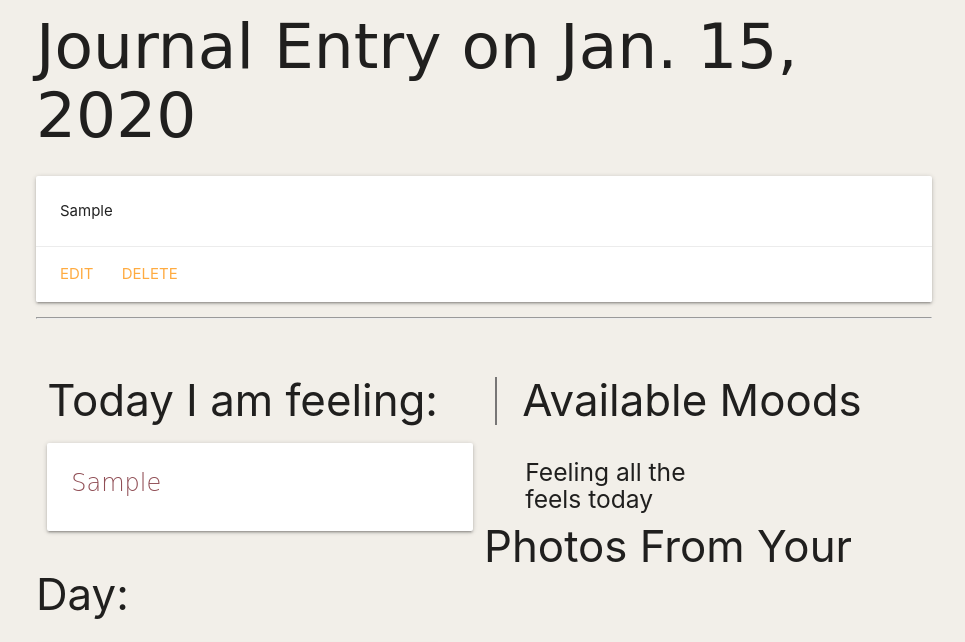
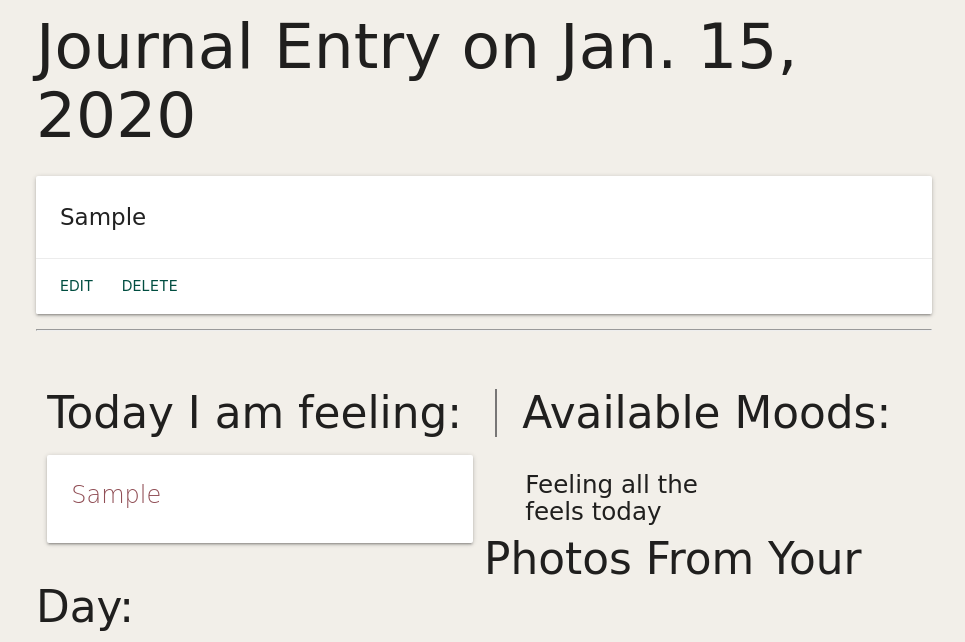
Before and after one commit to kellynelson13/my-journal, a Django app: page /entries/1/ in a window 1280 px wide. Shown: the part 94-736 px from the top of the page, without its empty margins (156-1121 px from the left). Run offline with Django 4.2, Linux system fonts and the light colour scheme; a user stored in the database is signed in; tables that the repository leaves empty hold one stand-in row (values such as "Sample post"); some web fonts are replaced.

Commit message:
styling fonts and colors

```diff
--- a/main_app/static/css/style.css
+++ b/main_app/static/css/style.css
@@ -50,7 +50,8 @@ footer {
     border-radius: 70px;
 }
 .add-mood:hover {
-    background-color: aqua;
+    cursor: pointer;
+    transform: translate(0, -8px);
 }
 /* #moods-list {
     display: inline-block;
@@ -62,7 +63,6 @@ footer {
 
 }
 .button {
-    background-color: aqua;
     padding: 15px;
     margin: 8px 0;
     border-radius: 15px;
@@ -113,3 +113,9 @@ footer {
     color: #904e55;
     font-family: 'Annie Use Your Telescope', cursive;
 }
+.entry {
+    font-size: 23px;
+}
+.detmood {
+    font-size: 25px;
+}
--- a/main_app/templates/entries/detail.html
+++ b/main_app/templates/entries/detail.html
@@ -4,22 +4,22 @@
 
 <div class="card">
   <div class="card-content">
-    <p>{{ entry.entry }}</p>
+    <p class="cursive entry">{{ entry.entry }}</p>
   </div>
   <div class="card-action">
-    <a href="{% url 'entries_update' entry.id %}">Edit</a>
-    <a href="{% url 'entries_delete' entry.id %}">Delete</a>
+    <a class="teal-text text-darken-4" href="{% url 'entries_update' entry.id %}">Edit</a>
+    <a class="teal-text text-darken-4" href="{% url 'entries_delete' entry.id %}">Delete</a>
   </div>
 </div>
 
 <hr />
 <div class="row">
   <div class="col s6">
-    <h3>Today I am feeling:</h3>
+    <h3 class="cursive">Today I am feeling:</h3>
     {% if entry.moods.count %} {% for mood in entry.moods.all %}
     <div class="card">
       <div class="card-content">
-        <span class=" darkliver card-title"> {{mood.mood}} </span>
+        <span class="darkliver card-title"> {{mood.mood}} </span>
       </div>
     </div>
     {% endfor %} {% else %}
@@ -30,7 +30,7 @@
   <!-- Available moods will come after this line -->
 
   <div class="col s6">
-    <h3 class="available">Available Moods</h3>
+    <h3 class="available cursive">Available Moods:</h3>
         <div class="moods-container">
         {% if moods.count %} {% for mood in moods.all %}
 
@@ -42,18 +42,18 @@
         {% endfor %}
     </div>
     {% else %}
-    <h5>Feeling all the feels today</h5>
+    <h5 class="cursive">Feeling all the feels today</h5>
     {% endif %}
   </div>
 </div>
 
 <div>
-    <h3>Photos From Your Day:</h3>
+    <h3 class="cursive">Photos From Your Day:</h3>
     <div class="photo-container">
   {% for photo in entry.photo_set.all %}
   <img class=" photo responsive-img card-panel" src="{{photo.url}}" />
   {% empty %}
-  <div class="card-panel teal-text center-align">No Photos Uploaded</div>
+  <div class="card-panel teal-text text-darken-4 center-align">No Photos Uploaded</div>
   {% endfor %}
 </div>
   <div class="upload">
@@ -66,7 +66,7 @@
     {% csrf_token %}
     <input type="file" name="photo-file" />
     <br /><br />
-    <input type="submit" class="btn" value="Upload Photo" />
+    <input type="submit" class="button teal darken-4" value="Upload Photo" />
   </form>
 </div>
 </div>
--- a/main_app/templates/main_app/entry_form.html
+++ b/main_app/templates/main_app/entry_form.html
@@ -13,7 +13,7 @@
     <!-- Render the inputs inside of <tr>s & <td>s -->
     {{ form.as_table }}
   </table>
-  <input type="submit" value="Submit!" class="btn" />
+  <input type="submit" value="Submit!" class="button" />
 </form>
 
 <script>
--- a/main_app/templates/moods/detail.html
+++ b/main_app/templates/moods/detail.html
@@ -3,10 +3,10 @@
 <h1 class="cursive">Mood</h1>
 
 <div class="card">
-  <div class="card-content">{{mood.mood}}</div>
+  <div class=" detmood cursive card-content">{{mood.mood}}</div>
   <div class="card-action">
-    <a href="{% url 'moods_update' mood.id %}">Edit</a>
-    <a href="{% url 'moods_delete' mood.id %}">Delete</a>
+    <a  class="teal-text text-darken-4" href="{% url 'moods_update' mood.id %}">Edit</a>
+    <a  class="teal-text text-darken-4" href="{% url 'moods_delete' mood.id %}">Delete</a>
   </div>
 </div>
 
--- a/main_app/templates/registration/login.html
+++ b/main_app/templates/registration/login.html
@@ -5,7 +5,7 @@
 
 <form method="post" action="{% url 'login' %}">
     {% csrf_token %} {{ form.as_p }}
-    <input type="submit" class="btn" value="login" />
+    <input type="submit" class="button teal darken-4" value="login" />
     <input type="hidden" name="next" value="{{ next }}" />
 </form>
 
--- a/main_app/templates/registration/signup.html
+++ b/main_app/templates/registration/signup.html
@@ -8,7 +8,7 @@
 
 <form method="post" action="{% url 'signup' %}">
   {% csrf_token %} {{ form.as_p }}
-  <input type="submit" class="btn" value="signup" />
+  <input type="submit" class="button teal darken-4" value="signup" />
 </form>
 
 {% endblock %}
```
